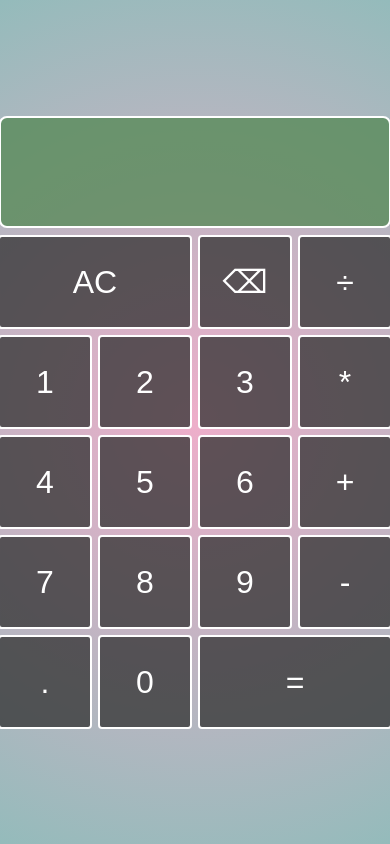
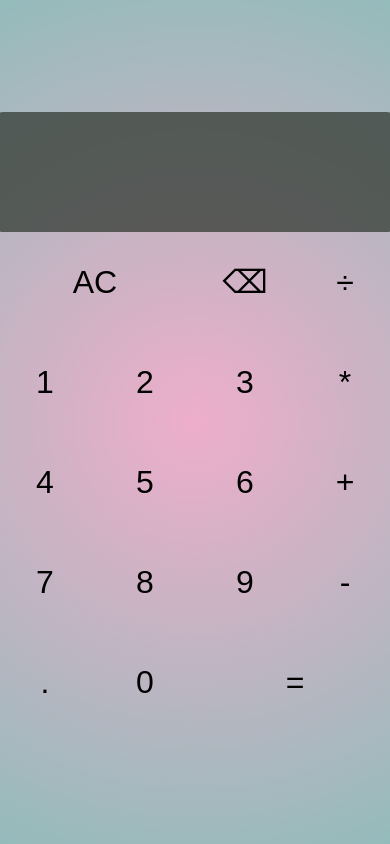
Before and after one commit to UmayrNordien/Calculator, a plain HTML site: page index.html in a window 390 px wide. Drawn offline with Linux system fonts and the light colour scheme.

Commit message:
updated styling and media query

```diff
--- a/styles/style.css
+++ b/styles/style.css
@@ -6,6 +6,12 @@
     font-weight: normal;
     cursor:cell;
 }
+
+html, body {
+    margin: 0;
+    height: 100%;
+    overflow: hidden
+  }
 
 body {
     padding: 0;
@@ -44,6 +50,7 @@ body {
     grid-column: span 2;
 }
 
+/* DISPLAY */
 .output {
     grid-column: 1 / -1;
     background-color: rgba(82, 135, 82, 0.75);
@@ -76,3 +83,35 @@ body {
     color: rgba(255, 255, 255,.75);
     font-size: 2.5rem;
 }
+
+/* RESPONSIVENESS */
+@media screen and (max-width: 425px) {
+    .body .html{
+        padding:0;
+        margin:0;
+    }
+    .calculator-grid > button {
+        font-size: 2rem;
+        border: none;
+        border-radius: 0;
+        margin:0;
+        padding:0;
+        background-color: transparent;
+        color:black;
+    }
+    .output{
+        margin:0;
+        padding:0;
+        border:none;
+        border-radius: none;
+        background-color: rgba(51, 59, 51, 0.75);
+        color:black;
+        display: flex;
+        align-items:center;  /* as the screen gets smaller, the numbers wont get cut out the side of the screen */
+        justify-content: space-around;
+        flex-direction: column;
+
+        word-wrap: break-word;
+        word-break: break-all;
+    }
+}
```
